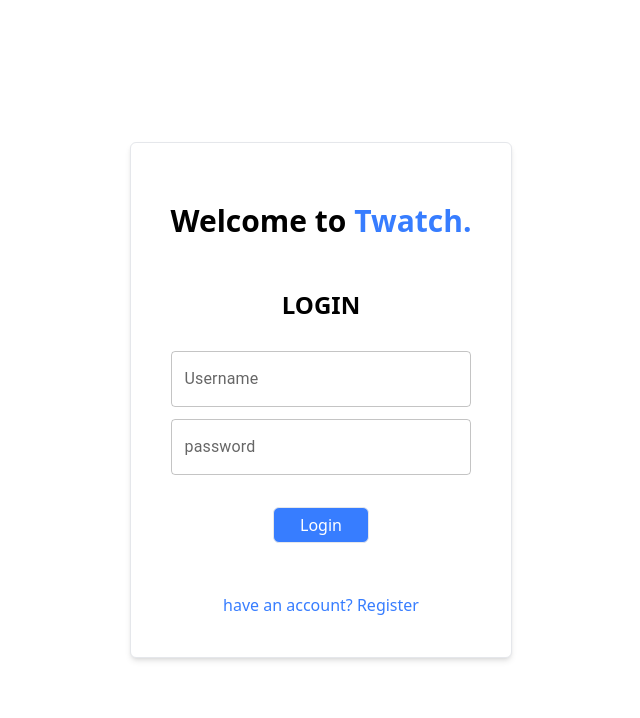
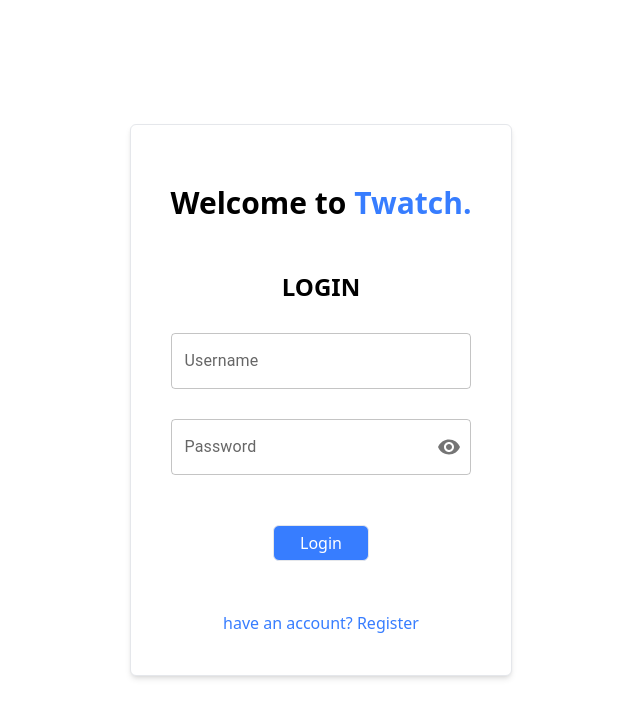
Before and after one commit to twatch-project/twatch-project, a React (Vite) app in the folder frontend/: page /login in a window 1280 px wide. Shown: the top 718 px of the page, without its empty margins (319-959 px from the left). Built offline with nearby package versions, Linux system fonts and the light colour scheme.

Commit message:
fix/redisign-passwordfield

```diff
--- a/frontend/src/components/LoginSection.tsx
+++ b/frontend/src/components/LoginSection.tsx
@@ -3,7 +3,10 @@
 import { useNavigate } from 'react-router-dom';
 import toast from 'react-hot-toast';
 import { Link } from 'react-router-dom';
-import { TextField } from '@mui/material';
+import { FormControl, IconButton, InputAdornment, InputLabel, OutlinedInput, TextField } from '@mui/material';
+import Visibility from '@mui/icons-material/Visibility';
+import VisibilityOff from '@mui/icons-material/VisibilityOff';
+import React from 'react';
 const LoginSection = () => {
   const [usernameInput, setUsernameInput] = useState('');
   const [passwordInput, setPasswordInput] = useState('');
@@ -34,6 +37,15 @@
       setSubmitting(false);
     }
   };
+
+  const [showPassword, setShowPassword] = React.useState(false);
+
+  const handleClickShowPassword = () => setShowPassword((show) => !show);
+
+  const handleMouseDownPassword = (event: React.MouseEvent<HTMLButtonElement>) => {
+    event.preventDefault();
+  };
+
   return (
     <>
       <section className="flex items-center justify-center min-h-[100vh]">
@@ -54,11 +66,11 @@
                 value={usernameInput}
                 variant="outlined"
                 onChange={(e) => setUsernameInput(e.target.value)}
-                className="w-full h-[38px] border-solid border-blue border-2 rounded-md px-[5px] "
+                className="w-full  border-blue border-2 rounded-md px-[5px] "
               />
             </div>
             <div className="w-full">
-              <TextField
+              {/* <TextField
                 id="outlined-basic"
                 type="password"
                 label="password"
@@ -66,7 +78,29 @@
                 variant="outlined"
                 onChange={(e) => setPasswordInput(e.target.value)}
                 className="w-full h-[38px] border-solid border-blue border-2 rounded-md px-[5px] "
-              />
+              /> */}
+              <FormControl variant="outlined" className="w-full">
+                <InputLabel htmlFor="outlined-adornment-password">Password</InputLabel>
+                <OutlinedInput
+                  id="outlined-adornment-password"
+                  type={showPassword ? 'text' : 'password'}
+                  value={passwordInput}
+                  onChange={(e) => setPasswordInput(e.target.value)}
+                  endAdornment={
+                    <InputAdornment position="end">
+                      <IconButton
+                        aria-label="toggle password visibility"
+                        onClick={handleClickShowPassword}
+                        onMouseDown={handleMouseDownPassword}
+                        edge="end"
+                      >
+                        {showPassword ? <VisibilityOff /> : <Visibility />}
+                      </IconButton>
+                    </InputAdornment>
+                  }
+                  label="Password"
+                />
+              </FormControl>
             </div>
             <div className="flex justify-center py-5">
               <button
```
